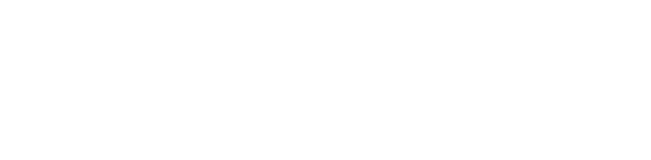
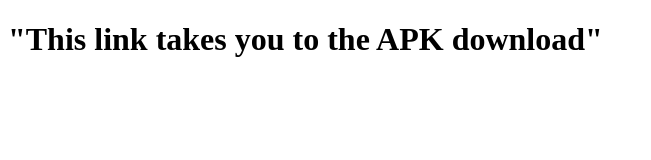
Before and after one commit to SakuraJinkyu/vacation-tracker, a plain HTML site: page index.html in a window 1280 px wide. Shown: the whole page, without its empty margins (0-651 px from the left). Drawn offline with Linux system fonts and the light colour scheme.

Commit message:
Add header for APK download link

```diff
--- a/index.html
+++ b/index.html
@@ -6,6 +6,7 @@
     <title>Vacation Tracker App</title>
 </head>
 <body>
+    <h1>"This link takes you to the APK download"</h1>
     <a href="https://github.com/SakuraJinkyu/vacation-tracker/blob/main/app-release.apk"></a>
 </body>
 </html>
```
